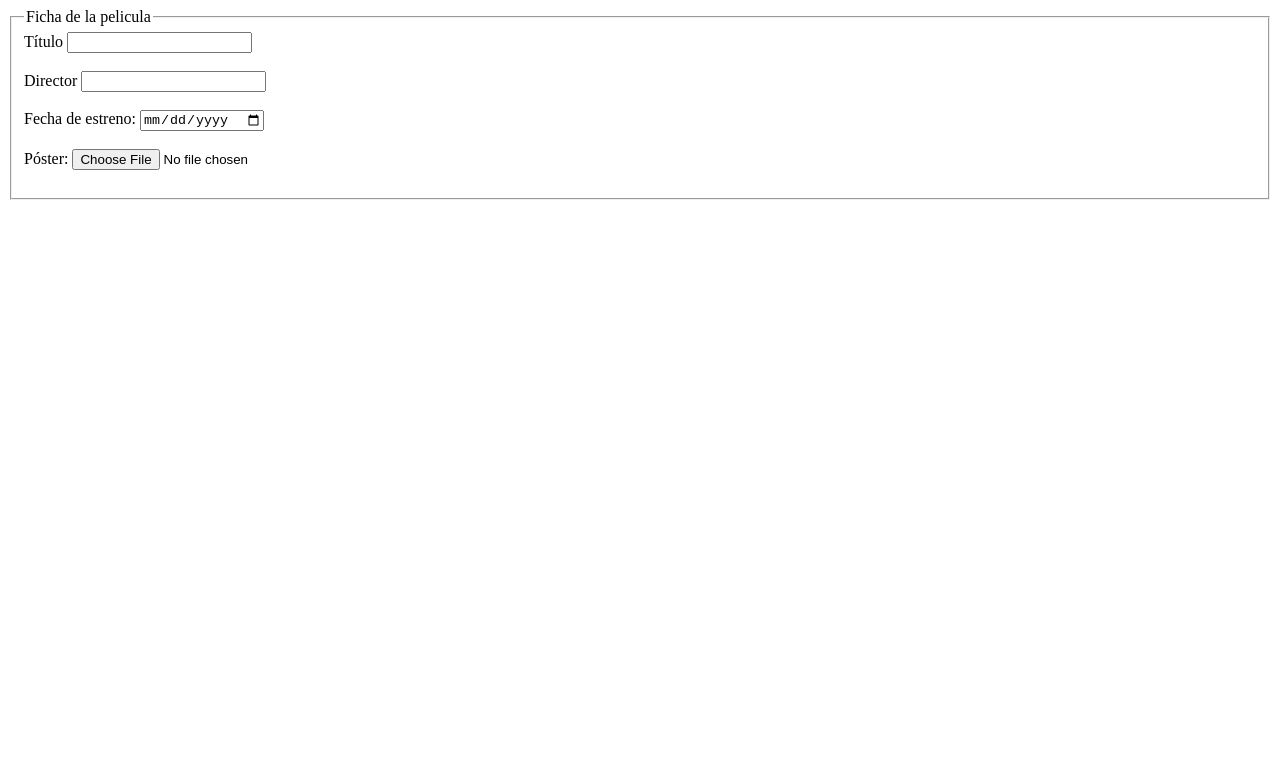
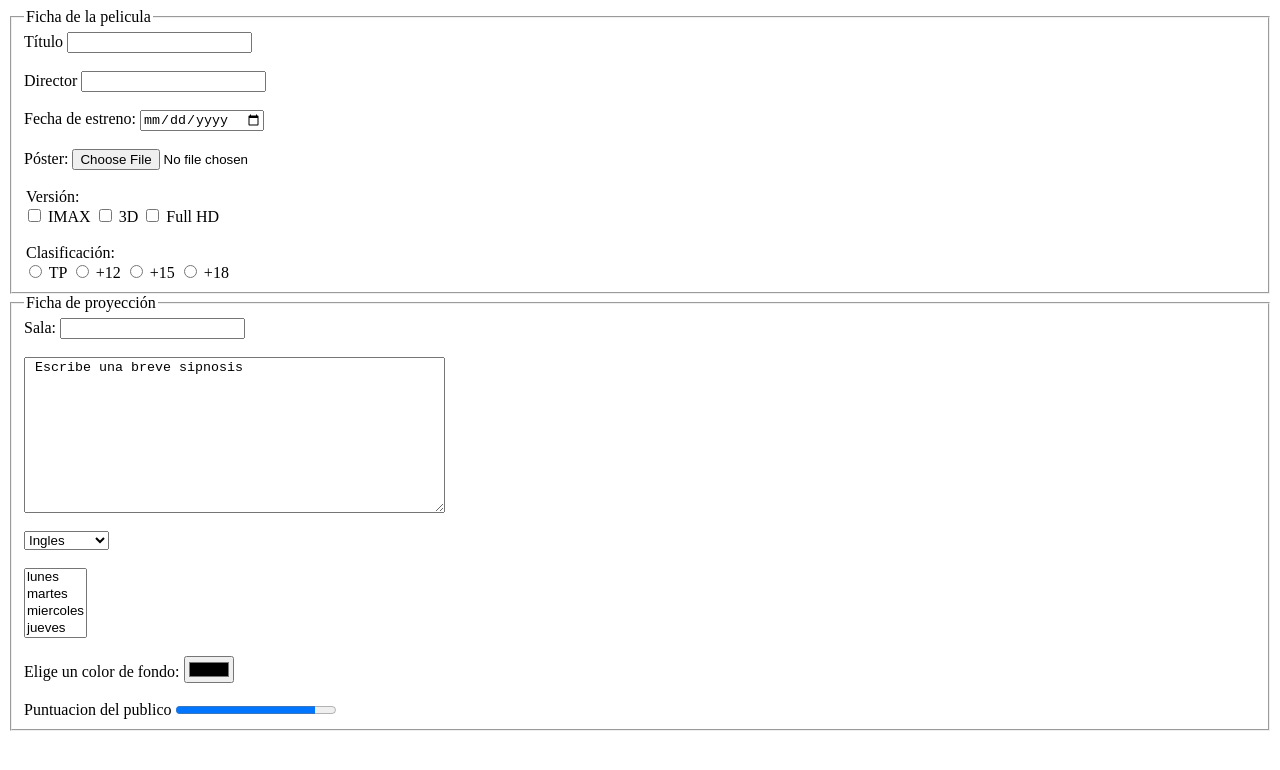
Before and after one commit to Daniel-Salazar-Pares/M04, a plain HTML site: page Ej/Ej06.html in a window 1280 px wide. Drawn offline with Linux system fonts and the light colour scheme.

Commit message:
acabat pelicula ex06

```diff
--- a/Ej/Ej06.html
+++ b/Ej/Ej06.html
@@ -1,5 +1,6 @@
 <html>
     <body>
+        <form>
             <fieldset>
                 <legend>Ficha de la pelicula</legend>
                 <label for="titulo">Título </label>
@@ -10,6 +11,51 @@
                 <input type="date" id="data" name="dataLlancament"><br><br>
                 <label for="poster">Póster: </label>
                 <input type="file" id="poster" name="posterPeli"><br><br>
+                <legend>Versión: </legend>
+                <input type="checkbox" id="IMAX" name="Versión" value="IMAX">
+                <label for="IMAX"> IMAX</label>
+                <input type="checkbox" id="3D" name="Versión" value="3D">
+                <label for="3D"> 3D </label>
+                <input type="checkbox" id="Full HD" name="Versión" value="Full HD">
+                <label for="Full HD"> Full HD </label> <br><br>
+
+                <legend>Clasificación: </legend>
+                <input type="radio" id="TP" name="Clasificación" value="TP">
+                <label for="TP">TP</label>
+                <input type="radio" id="+12" name="Clasificación" value="+12">
+                <label for="+12">+12</label>
+                <input type="radio" id="+15" name="Clasificación" value="+15">
+                <label for="+15">+15</label>
+                <input type="radio" id="+18" name="Clasificación" value="+18">
+                <label for="+18">+18</label>
             </fieldset>
+            <fieldset>
+                <legend>Ficha de proyección</legend>
+                <label for="sala">Sala:  </label>
+                <input type="text" id="sala" name="sala"><br><br>
+                <textarea name="sipnosis" rows="10" cols="50"> Escribe una breve sipnosis </textarea> <br><br>
+               <select>
+                    <option value="Ingles">Ingles</option>
+                    <option value="Catala">Catala</option>
+                    <option value="Castellano">Castellano</option>
+                </select>
+                <br><br>
+                <select id="dias_proyeccion" name="dias_proyeccion" size="4">
+                    <option value="lunes">lunes</option>
+                    <option value="martes">martes</option>
+                    <option value="miercoles">miercoles</option>
+                    <option value="jueves">jueves</option>
+                    <option value="viernes">viernes</option>
+                    <option value="sabado">sabado</option>
+                    <option value="domingo">domingo</option>
+                </select>
+                <br><br>
+                <label for="coloDeFondo">Elige un color de fondo: </label>
+                <input type="color" name="coloDeFondo" id="coloDeFondo">
+                <br><br>
+                <label for="putuacion">Puntuacion del publico</label>
+                <progress id="Puntuacion" value="87" max="100"></progress>
+            </fieldset>
+        </form>
     </body>
 </html>
```
Lines whose indentation alone changed are shown as unchanged.
